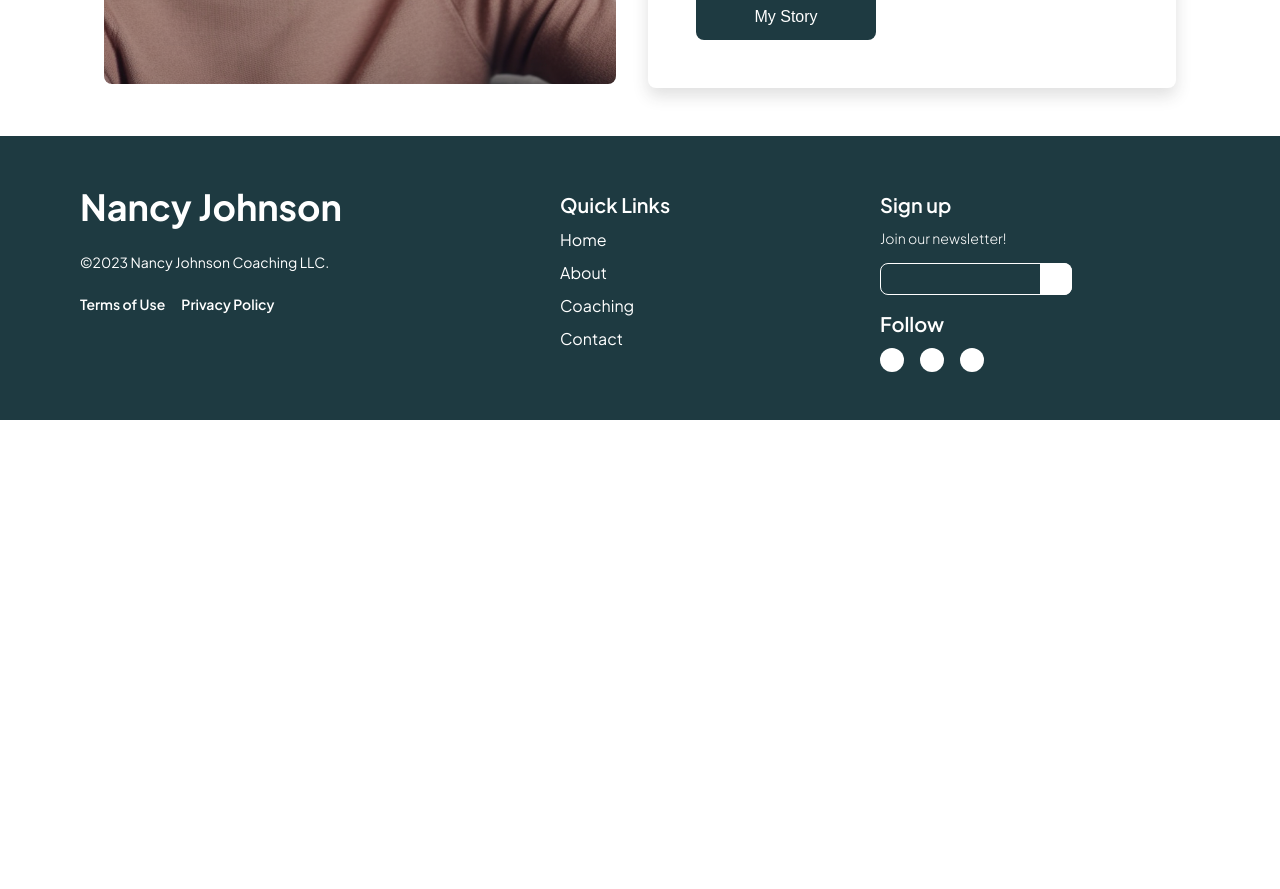
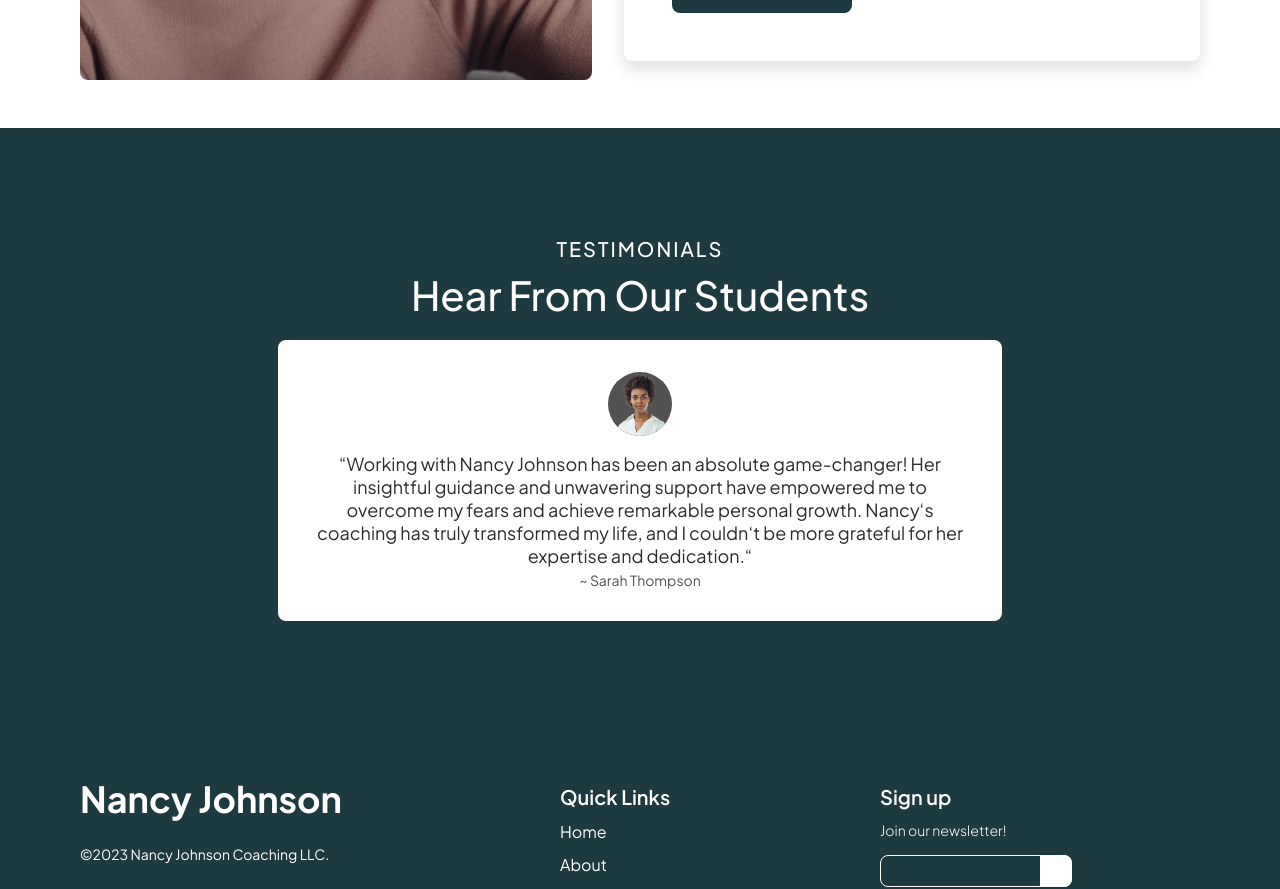
Before and after one commit to petehodnefield/nancy-coaching, a Next.js app: page / in a window 1280 px wide. Shown: the part 1160-2049 px from the top of the page. Before the commit the page ends 1580 px from the top, so only its background shows below. Built offline with nearby package versions, Linux system fonts and the light colour scheme; some icons are missing.

Commit message:
Testimonials optimized

```diff
--- a/src/pages/index.js
+++ b/src/pages/index.js
@@ -79,7 +79,7 @@ export default function Home() {
       </section>
 
       {/* Testimonials */}
-      {/* <section className="section__container section__container--centered section__container--primary">
+      <section className="section__container section__container--centered section__container--primary">
         <div className="section-card__wrapper section-card__wrapper--column">
           <h2 className="title title--uppercase">Testimonials</h2>
           <h3 className="title title--lg">Hear From Our Students</h3>
@@ -102,7 +102,7 @@ export default function Home() {
             <p className="testimonial__name">~ Sarah Thompson</p>
           </div>
         </div>
-      </section> */}
+      </section>
 
       {/* Growth Solutions Section */}
       {/* <section className="section__container section__container--centered">
--- a/src/styles/Home.module.css
+++ b/src/styles/Home.module.css
@@ -59,7 +59,6 @@
   flex-direction: column;
   align-items: center;
   justify-content: center;
-  padding: 3rem 1.5rem;
   gap: 1rem;
 }
 @media screen and (min-width: 1080px) {
--- a/src/styles/globals.css
+++ b/src/styles/globals.css
@@ -151,6 +151,7 @@ ul {
   justify-content: center;
   align-items: flex-start;
   position: relative;
+  padding: 3rem 1.5rem;
 }
 @media screen and (min-width: 768px) {
   .section__container {
```
